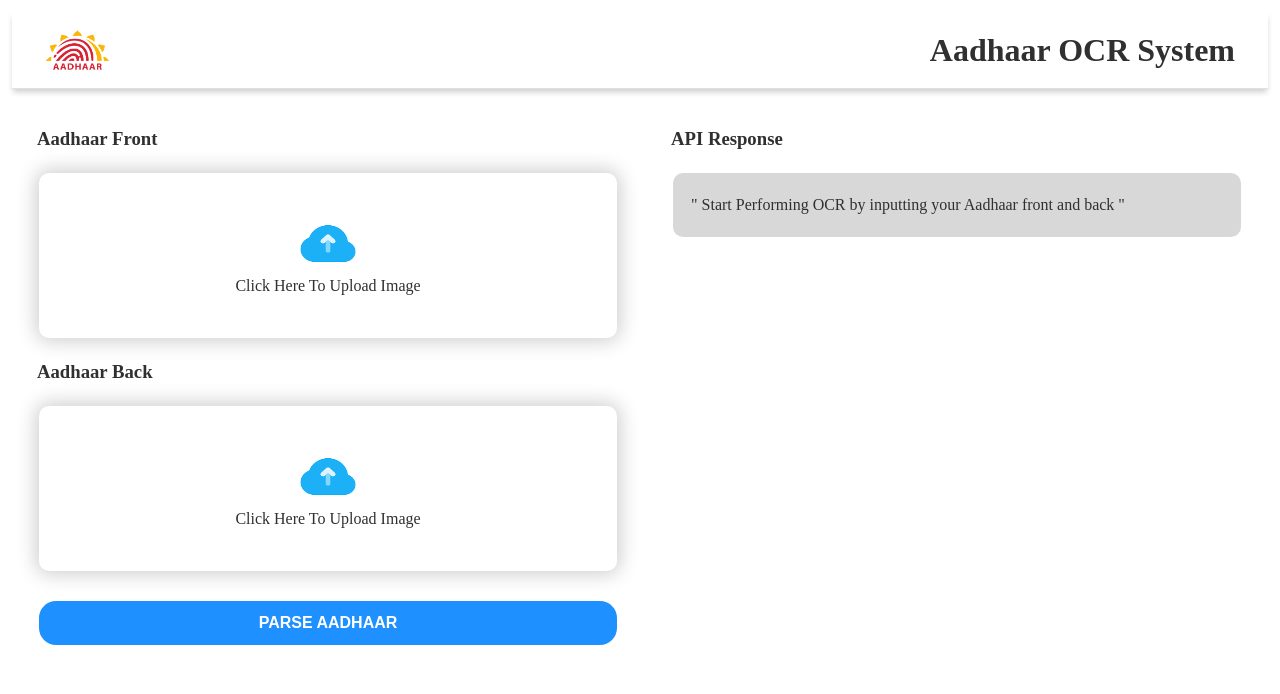
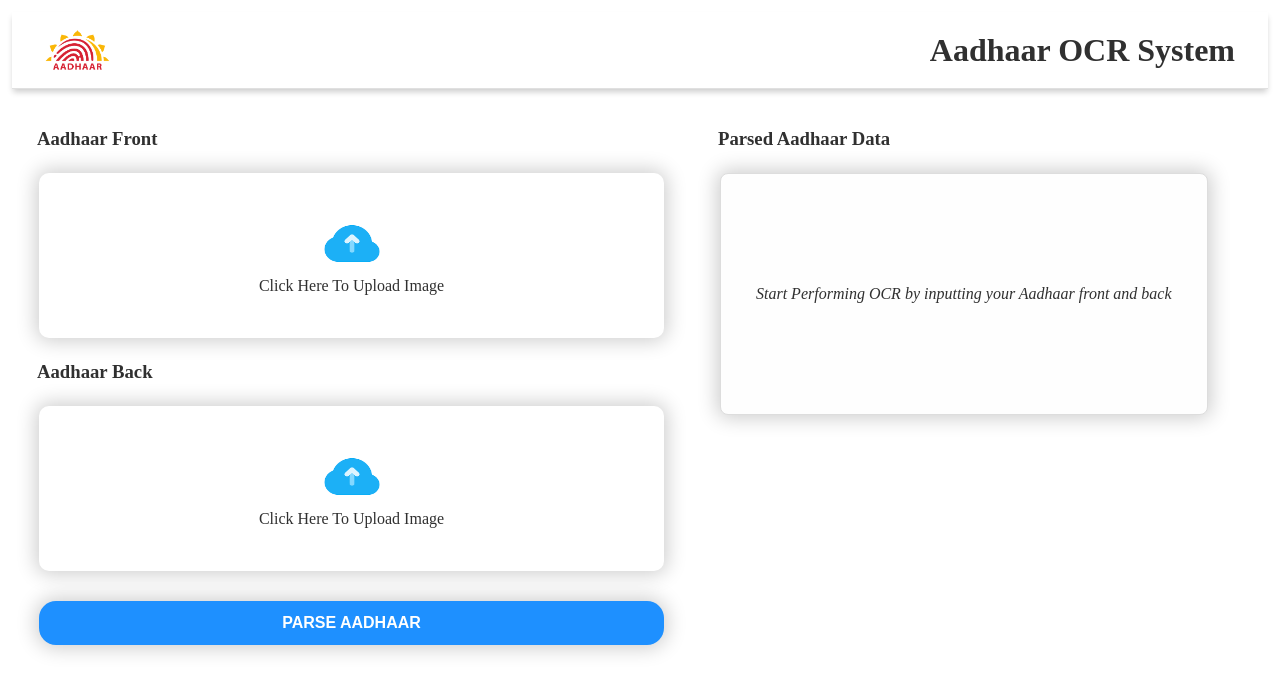
Before and after one commit to Faizal661/Aadhaar-OCR-System, a React (Vite) app in the folder client/: page / in a window 1280 px wide. Shown: the top 694 px of the page. Built offline with nearby package versions, Linux system fonts and the light colour scheme; no server answers.

Commit message:
feat: Implement Aadhaar context and provider for state management; enhance CardInfo and ImageUpload components

```diff
--- a/client/src/assets/styles/LandingPage.css
+++ b/client/src/assets/styles/LandingPage.css
@@ -5,7 +5,7 @@
 
 .landing-body {
     display: flex;
-    margin-top: 30px;
+    margin: 30px 0 8px;
     gap: 50px;
 
     max-width: 1400px;
@@ -23,7 +23,7 @@
     border-bottom: 1px solid #e0e0e0;
     box-shadow: 0 4px 6px -1px rgba(0, 0, 0, 0.2);
     border-radius: 0;
-    position: sticky;
+    position: relative;
     top: 0;
     z-index: 100;
 }
--- a/client/src/assets/styles/cardInfo.css
+++ b/client/src/assets/styles/cardInfo.css
@@ -1,12 +1,78 @@
 .card-body {
-    width: 50%;
+    width:max-content;
     margin-right: 1rem;
     /* background-color: rgb(255, 81, 110); */
 }
 
-.api-response-box{
-    background-color: rgb(216, 216, 216);
-    border-radius: 10px;
+.api-response-box {
     padding: 20px 15px;
     margin: 20px 5px;
+    border: 1px solid #ddd;
+    border-radius: 8px;
+    background-color: #fefefe;
+    min-height: 200px;
+    display: flex;
+    flex-direction: column;
+    justify-content: center; /* Centers content vertically when empty */
+    box-shadow: 0px 0px 20px 3px rgba(0, 0, 0, .2);
 }
+
+.message-container {
+    flex-grow: 1;
+    display: flex;
+    justify-content: center;
+    align-items: center;
+    width: 100%;
+}
+
+.aadhaar-details-grid {
+    display: grid;
+    grid-template-columns: 1fr 2fr;
+    gap: 12px 20px;
+    text-align: left;
+    padding: 0;
+}
+
+.detail-row {
+    display: contents;
+    line-height: 1.5;
+}
+
+.detail-label {
+    font-weight: 600;
+    color: #4a5568;
+    text-align: right;
+    padding-right: 15px;
+    border-right: 2px solid #e2e8f0;
+}
+
+.detail-value {
+    color: #2d3748;
+    font-weight: 500;
+    word-break: break-word;
+}
+
+.status-green {
+    color: #10b981; /* Vibrant Green for MATCHED */
+    font-weight: 700; /* Extra bold for emphasis */
+}
+
+.status-red {
+    color: #ef4444; /* Vibrant Red for MISMATCH */
+    font-weight: 700; /* Extra bold for emphasis */
+}
+
+.divider {
+    grid-column: 1 / span 2;
+    height: 1px;
+    background-color: #e2e8f0;
+    margin: 10px 0;
+}
+
+.initial-message,
+.processing-message {
+    text-align: center;
+    font-style: italic;
+    font-weight: 400;
+    padding: 20px;
+}
--- a/client/src/assets/styles/imageUpload.css
+++ b/client/src/assets/styles/imageUpload.css
@@ -35,6 +35,7 @@
     font-weight: bolder;
     font-size: medium;
     cursor: pointer;
+    box-shadow: 0px 0px 20px 3px rgba(0, 0, 0, .2);
 }
 
 
@@ -49,7 +50,7 @@
     position: relative;
     width: 100%;
     background-color: rgb(49, 49, 49);
-    margin:10px 5px;
+    margin: 10px 5px;
     color: dodgerblue;
     border-radius: 10px;
 }
@@ -80,7 +81,7 @@
     height: 20px;
 }
 
-.change-image-btn{
+.change-image-btn {
     background-color: transparent;
     text-transform: capitalize;
     font-weight: 700;
@@ -88,13 +89,13 @@
     cursor: pointer;
 }
 
-.remove-image-btn{
+.remove-image-btn {
     position: absolute;
     margin: 8px 8px;
     top: 0%;
     right: 0%;
     width: 20px;
-    border:0cap;
+    border: 0cap;
     border-radius: 100%;
     background-color: rgb(255, 50, 50);
     color: white;
--- a/client/src/components/CardInfo.tsx
+++ b/client/src/components/CardInfo.tsx
@@ -1,11 +1,84 @@
 import "../assets/styles/cardInfo.css";
+import { useAadhaar } from "../contexts/aadhaarContext";
 
 const CardInfo = () => {
+  const { ocrResult, isProcessing } = useAadhaar();
+
+  const renderDetail = (label: string, value: string | boolean | undefined) => {
+    let displayValue: string;
+    let colorClass = "";
+
+    if (value === true) {
+      displayValue = "MATCHED";
+      colorClass = "status-green";
+    } else if (value === false) {
+      displayValue = "MISMATCH!";
+      colorClass ="status-red";
+    } else if (typeof value === 'string' && value.includes("Age")) {
+       displayValue = value;
+    }
+     else if (value) {
+      displayValue = value;
+    } else {
+      displayValue = "N/A";
+    }
+
+    return (
+      <div className="detail-row">
+        <span className="detail-label">{label}:</span>
+        <span className={`detail-value ${colorClass}`}>{displayValue}</span>
+      </div>
+    );
+  };
+
+  const renderContent = () => {
+    if (isProcessing) {
+      return (
+        <div className="message-container">
+          <p className="processing-message">Extracting details, please wait...</p>
+        </div>
+      );
+    }
+
+    if (ocrResult) {
+      const {
+        name,
+        dob,
+        gender,
+        uid,
+        address,
+        pincode,
+        isUidMatch,
+        ageBand,
+      } = ocrResult;
+
+      return (
+        <div className="aadhaar-details-grid">
+          {renderDetail("Name", name)}
+          {renderDetail("UID ", uid)}
+          {renderDetail("Date of Birth",dob)}
+          {renderDetail("Age Band", ageBand)}
+          {renderDetail("Gender", gender)}
+          {renderDetail("Address", address)}
+          {renderDetail("Pincode", pincode)}
+          <hr className="divider" />
+          {renderDetail("UID Match Status", isUidMatch)}
+        </div>
+      );
+    }
+
+    return (
+      <p className="initial-message">
+        Start Performing OCR by inputting your Aadhaar front and back
+      </p>
+    );
+  };
+
   return (
     <div className="card-body">
-      <h3>API Response</h3>
+      <h3>Parsed Aadhaar Data</h3>
       <div className="api-response-box">
-        <p>" Start Performing OCR by inputting your Aadhaar front and back "</p>
+        {renderContent()}
       </div>
     </div>
   );
--- a/client/src/components/ImageUpload.tsx
+++ b/client/src/components/ImageUpload.tsx
@@ -4,8 +4,11 @@
 import { useRef, useState } from "react";
 import { useMutation } from "@tanstack/react-query";
 import uploadAadhaarImages from "../services/uploadAadhaar";
+import { useAadhaar } from "../contexts/aadhaarContext";
 
 const ImageUpload = () => {
+  const { setOcrResult, setIsProcessing } = useAadhaar();
+
   const AADHAAR_FRONT_REF = useRef<HTMLInputElement>(null);
   const AADHAAR_BACK_REF = useRef<HTMLInputElement>(null);
 
@@ -17,13 +20,22 @@
 
   const uploadAadhaarImagesMutation = useMutation({
     mutationFn: uploadAadhaarImages,
+    onMutate: () => {
+      setIsProcessing(true);
+      setOcrResult(null);
+    },
     onSuccess: (data) => {
       console.log("Upload successful!", data);
-      alert("Aadhaar images uploaded successfully!");
+      setOcrResult(data.extractedAadhaarData);
+      console.warn("Aadhaar images uploaded successfully! OCR data available.");
     },
     onError: (err) => {
       console.error("Upload failed:", err);
-      alert("Failed to upload images. Please try again.");
+      setOcrResult(null);
+      console.error("Failed to upload images. Please try again.");
+    },
+    onSettled: () => {
+      setIsProcessing(false);
     },
   });
 
@@ -44,6 +56,7 @@
 
       setAadhaarFrontFile(file);
       setAadhaarFrontPreview(imageUrl);
+      setOcrResult(null);
     }
   };
 
@@ -56,6 +69,7 @@
 
       setAadhaarBackFile(file);
       setAadhaarBackPreview(imageUrl);
+      setOcrResult(null);
     }
   };
 
@@ -67,11 +81,12 @@
       setAadhaarBackPreview("");
       setAadhaarBackFile(null);
     }
+    setOcrResult(null);
   };
 
   const handleUpload = () => {
     if (!aadhaarFrontFile || !aadhaarBackFile) {
-      alert("Please select both Aadhaar front and back images.");
+      console.warn("Please select both Aadhaar front and back images.");
       return;
     }
 
@@ -164,18 +179,12 @@
         onChange={aadhaarBackImageChange}
       />
 
-      {uploadAadhaarImagesMutation.isSuccess && (
-        <p style={{ color: "green" }}>Upload complete!</p>
-      )}
-      {uploadAadhaarImagesMutation.isError && (
-        <p style={{ color: "red" }}>
-          Error: {uploadAadhaarImagesMutation.error?.message}
-        </p>
-      )}
       <button
         id="parse-btn"
         onClick={handleUpload}
-        disabled={uploadAadhaarImagesMutation.isPending}
+        disabled={
+          uploadAadhaarImagesMutation.isPending
+        }
       >
         {uploadAadhaarImagesMutation.isPending
           ? "Uploading..."
--- /dev/null
+++ b/client/src/contexts/aadhaarContext.ts
@@ -0,0 +1,19 @@
+import { createContext, useContext } from 'react';
+import type { AadhaarDetails } from "../types/aadhaarData";
+
+interface AadhaarContextType {
+  ocrResult: AadhaarDetails | null;
+  setOcrResult: (data: AadhaarDetails | null) => void;
+  isProcessing: boolean;
+  setIsProcessing: (status: boolean) => void;
+}
+
+export const AadhaarContext = createContext<AadhaarContextType | undefined>(undefined);
+
+export const useAadhaar = () => {
+  const context = useContext(AadhaarContext);
+  if (!context) {
+    throw new Error("useAadhaar must be used with in an AadhaarProvider");
+  }
+  return context;
+};
--- /dev/null
+++ b/client/src/contexts/aadhaarProvider.tsx
@@ -0,0 +1,22 @@
+import { useState, type ReactNode } from "react";
+import { AadhaarContext } from "./aadhaarContext";
+import type { AadhaarDetails } from "../types/aadhaarData";
+
+interface AadhaarProviderProps {
+  children: ReactNode;
+}
+
+export const AadhaarProvider: React.FC<AadhaarProviderProps> = ({
+  children,
+}) => {
+  const [ocrResult, setOcrResult] = useState<AadhaarDetails | null>(null);
+  const [isProcessing, setIsProcessing] = useState(false);
+
+  return (
+    <AadhaarContext.Provider
+      value={{ ocrResult, setOcrResult, isProcessing, setIsProcessing }}
+    >
+      {children}
+    </AadhaarContext.Provider>
+  );
+};
--- a/client/src/pages/LandingPage.tsx
+++ b/client/src/pages/LandingPage.tsx
@@ -2,6 +2,7 @@
 import CardInfo from "../components/CardInfo";
 import ImageUpload from "../components/ImageUpload";
 import AadhaarLogo from "../assets/images/Aadhaar_Logo.svg.png";
+import { AadhaarProvider } from "../contexts/aadhaarProvider";
 
 const LandingPage = () => {
   return (
@@ -10,10 +11,12 @@
         <img src={AadhaarLogo} alt="aadhaar png" className="aadhaar-logo" />
         <h1>Aadhaar OCR System</h1>
       </div>
-      <div className="landing-body">
-        <ImageUpload />
-        <CardInfo />
-      </div>
+      <AadhaarProvider>
+        <div className="landing-body">
+          <ImageUpload />
+          <CardInfo />
+        </div>
+      </AadhaarProvider>
     </div>
   );
 };
--- /dev/null
+++ b/client/src/types/aadhaarData.ts
@@ -0,0 +1,10 @@
+export interface AadhaarDetails {
+  name: string;
+  dob: string;
+  uid: string;
+  gender: "MALE" | "FEMALE";
+  address: string;
+  pincode: string;
+  isUidMatch: boolean;
+  ageBand: string;
+}
```
